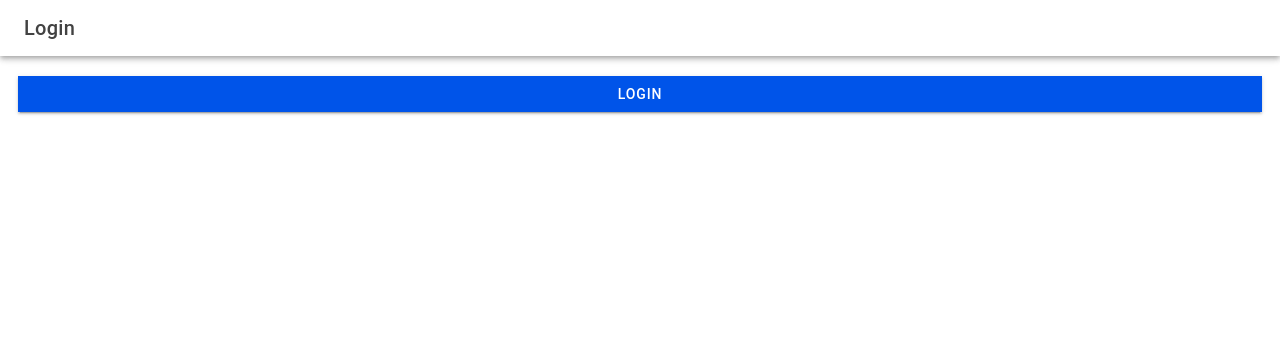
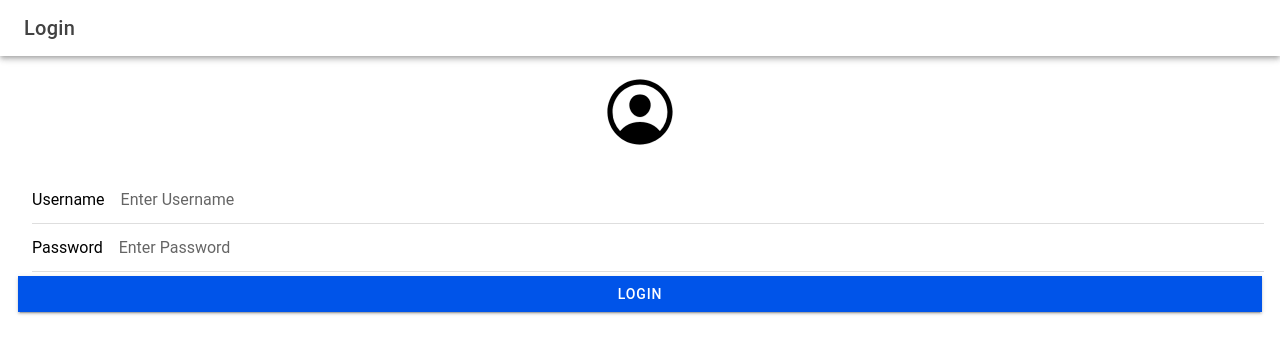
Before and after one commit to Angelodatoycabana/it35-lab, a React (Vite) app: page /it35-lab in a window 1280 px wide. Shown: the top 354 px of the page. Built offline with nearby package versions, Linux system fonts and the light colour scheme.

Commit message:
added user name & password

```diff
--- a/src/pages/Login.tsx
+++ b/src/pages/Login.tsx
@@ -3,6 +3,9 @@ import {
   IonButtons,
   IonContent,
   IonHeader,
+  IonIcon,
+  IonInput,
+  IonItem,
   IonMenuButton,
   IonPage,
   IonTitle,
@@ -10,11 +13,14 @@ import {
   useIonRouter
 } from '@ionic/react';
 
+import { personCircleOutline } from 'ionicons/icons';
+
 function Login() {
   const navigation = useIonRouter();
   const doLogin = () => {
     navigation.push('/it35-lab/app', 'forward', 'replace');
   };
+
   return (
     <IonPage>
       <IonHeader>
@@ -26,6 +32,15 @@ import {
         </IonToolbar>
       </IonHeader>
       <IonContent className='ion-padding'>
+        <div style={{ textAlign: 'center', marginBottom: '20px' }}>
+          <IonIcon icon={personCircleOutline} style={{ fontSize: '80px' }} />
+        </div>
+        <IonItem>
+          <IonInput label="Username" placeholder="Enter Username"></IonInput>
+        </IonItem>
+        <IonItem>
+          <IonInput label="Password" type="password" placeholder="Enter Password"></IonInput>
+        </IonItem>
         <IonButton onClick={() => doLogin()} expand="full">
           Login
         </IonButton>
```
Lines whose indentation alone changed are shown as unchanged.
